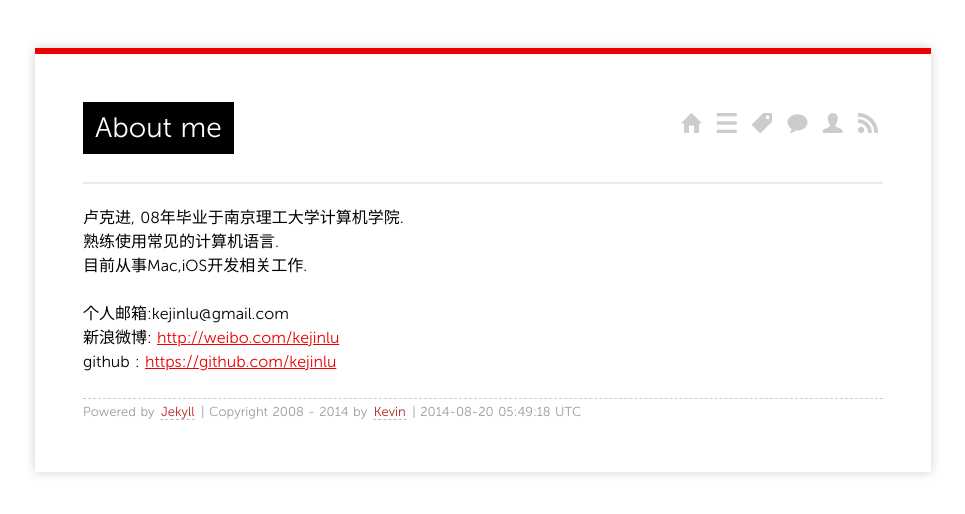
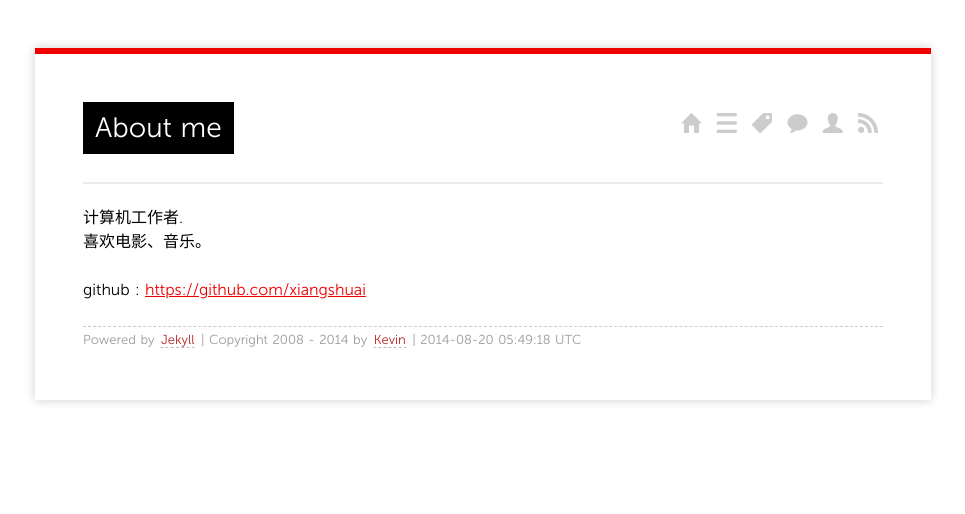
Before and after one commit to jellyang/xiangshuai.github.com, a Jekyll site: the page built from about/index.md, in a window 1280 px wide. Shown: the top 514 px of the page, without its empty margins (157-1122 px from the left). Built offline with Jekyll 4.4.1, drawn with Linux system fonts in a browser that asks for light colours; Markdown is read by kramdown in place of the engine named in the settings; comment, search, counter and statistics services are not loaded.

Commit message:
change for adapting me

```diff
--- a/about/index.md
+++ b/about/index.md
@@ -4,10 +4,7 @@
 comments: yes
 ---
 
-卢克进, 08年毕业于南京理工大学计算机学院.
-熟练使用常见的计算机语言.
-目前从事Mac,iOS开发相关工作.
+计算机工作者.
+喜欢电影、音乐。
 
-个人邮箱:kejinlu@gmail.com
-新浪微博: [http://weibo.com/kejinlu](http://weibo.com/kejinlu)
-github : [https://github.com/kejinlu](https://github.com/kejinlu)
+github : [https://github.com/xiangshuai](https://github.com/xiangshuai)
```
Also changed, not shown: README.md.
